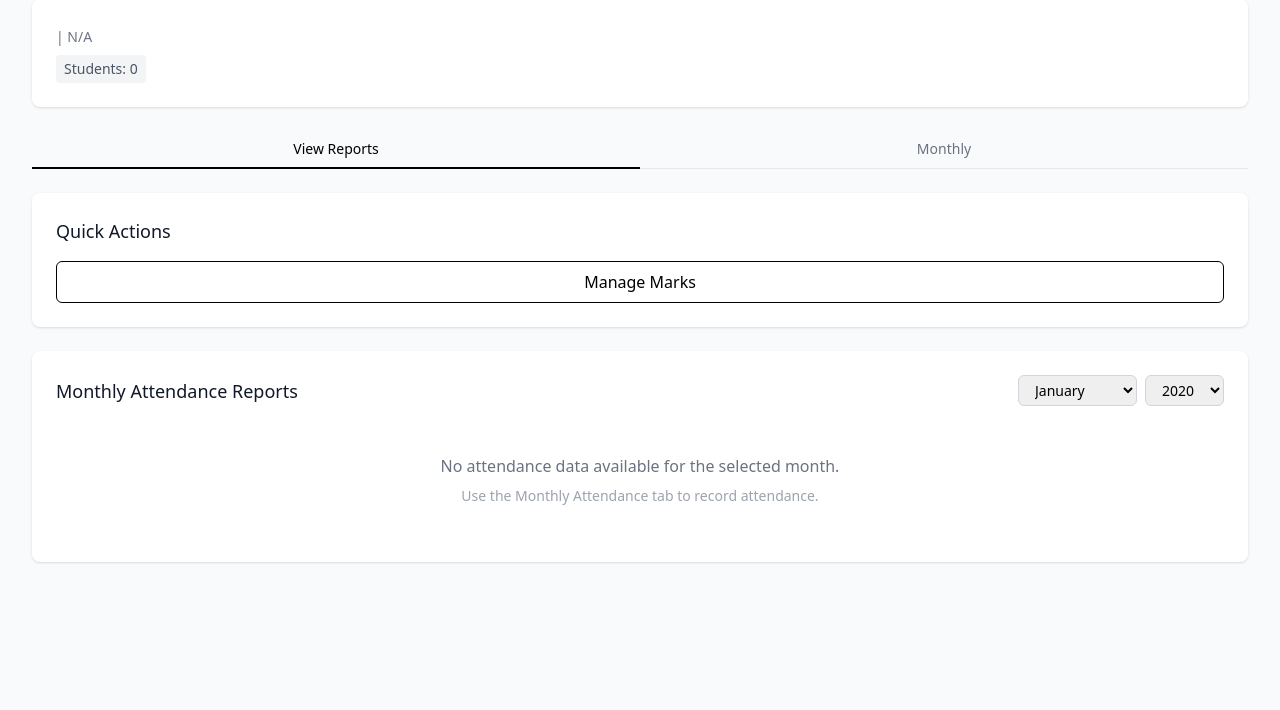
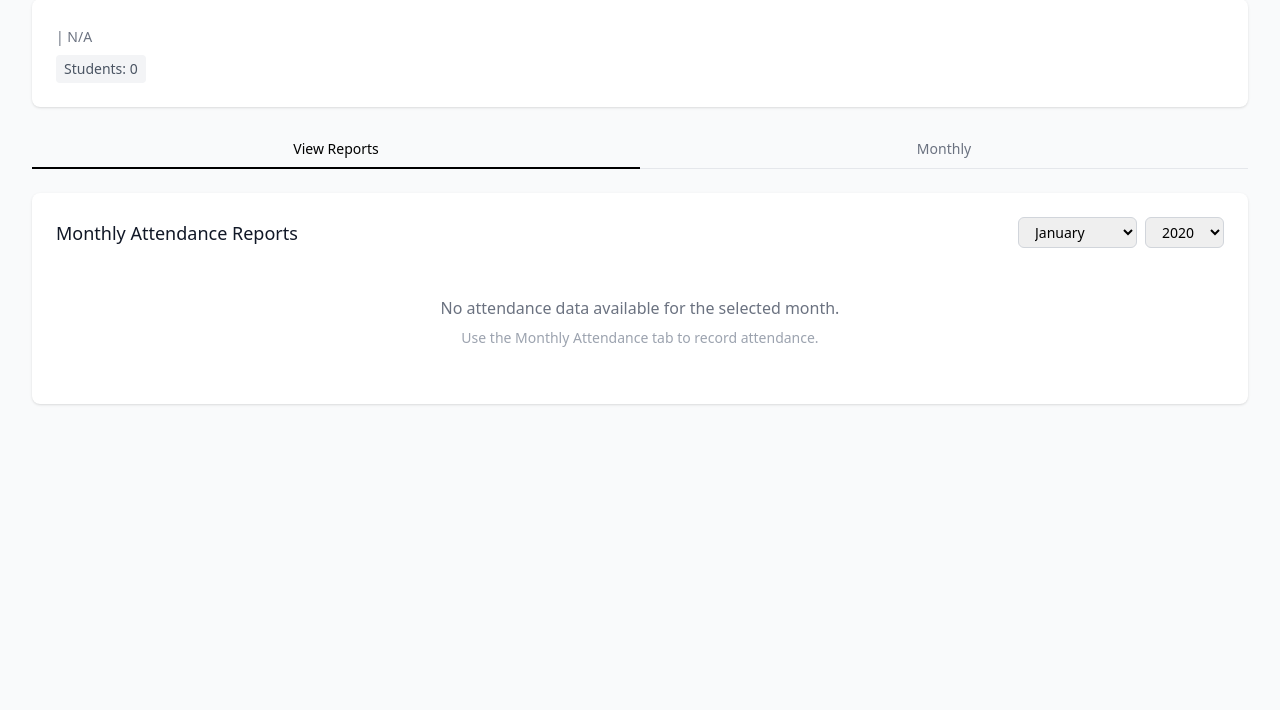
Before and after one commit to Chethan77667/moulya, a Flask app: template templates/lecturer/attendance.html in a window 1280 px wide. Shown: the part 195-905 px from the top of the page. Run offline with Flask 3, Linux system fonts and the light colour scheme; the template is opened without the code that fills it, so the values that code supplies are empty; some libraries are stand-ins or nearby versions.

Commit message:
errol pc

```diff
--- a/templates/lecturer/attendance.html
+++ b/templates/lecturer/attendance.html
@@ -76,20 +76,7 @@
         </div>
 
         <!-- Quick Actions Sidebar -->
-        <div class="mb-6">
-            <div class="bg-white shadow rounded-lg">
-                <div class="px-4 py-5 sm:p-6">
-                    <h3 class="text-lg font-medium text-gray-900 mb-4">Quick Actions</h3>
-                    <div class="space-y-2">
-                        <a href="{{ url_for('lecturer.marks_management', subject_id=subject.id) }}"
-                           class="block w-full text-center bg-white text-black border border-black py-2 px-4 rounded-md hover:bg-gray-50">
-                            Manage Marks
-                        </a>
-                    </div>
-                </div>
-            </div>
 
-        </div>
 
         <!-- Monthly Attendance Marking Tab -->
         <div id="monthly-mark-content" class="tab-content hidden">
```
Also changed, not shown: instance/moulya_college.db.
